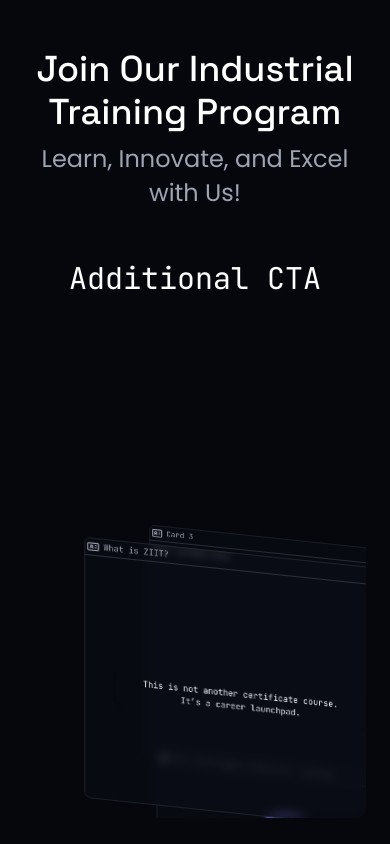
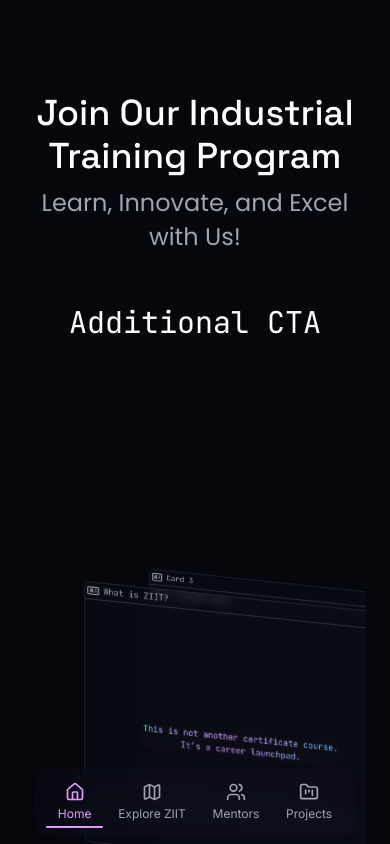
Before and after one commit to zaid-hassan/ziit, a React (Vite) app: page / in a window 390 px wide. Shown: the top 844 px of the page. Built offline with nearby package versions, Linux system fonts and the light colour scheme.

Commit message:
Add navbar

```diff
--- a/src/App.tsx
+++ b/src/App.tsx
@@ -3,9 +3,10 @@
 import ClickSpark from "./components/clickSpark/ClickSpark";
 import Hero from "./components/hero/Hero";
 import Mentors from "./components/mentors/Mentors";
-import OurOfferings from "./components/ourOfferings/OurOfferings";
+import OurOfferings from "./components/exploreZiit/ExploreZiit";
 import Partners from "./components/partners/Partners";
 import Pricing from "./components/pricing/Pricing";
+import Navbar from "./components/navbar/Navbar";
 
 function App() {
   return (
@@ -17,6 +18,9 @@
         sparkCount={8}
         duration={400}
       >
+        <div className="fixed top-0 left-0 w-full h-fit z-50">
+          <Navbar />
+        </div>
         {/* Hero Section */}
         <Hero />
 
--- a/src/components/ourOfferings/OurOfferings.tsx
+++ b/src/components/exploreZiit/ExploreZiit.tsx
@@ -19,7 +19,7 @@
 import StarBorder from "../starBorder/StarBorder";
 import GlareHover from "../glareHover/GlareHover";
 
-function OurOfferings() {
+function ExploreZiit() {
   const features = [
     {
       title: "Live Projects with Deployment",
@@ -103,14 +103,14 @@
   ];
 
   return (
-    <main className="min-h-screen w-full flex flex-col items-center p-4 bg-background text-text">
+    <main id="explore-ziit" className="min-h-screen w-full flex flex-col items-center p-4 bg-background text-text mt-11">
       <motion.h1
         className="text-center mb-12 text-4xl md:text-5xl font-bold text-heading font-title"
         initial={{ opacity: 0, y: 30 }}
         whileInView={{ opacity: 1, y: 0 }}
         transition={{ duration: 1.1, ease: "easeInOut", delay: 0.3 }}
       >
-        Our Offerings
+        Explore ZIIT
       </motion.h1>
       {/* Offerings */}
       <motion.div className="h-full w-full overflow-hidden">
@@ -230,4 +230,4 @@
   );
 }
 
-export default OurOfferings;
+export default ExploreZiit;
--- /dev/null
+++ b/src/components/gradientText/GradientText.css
@@ -0,0 +1,68 @@
+.animated-gradient-text {
+  position: relative;
+  margin: 0 auto;
+  display: flex;
+  max-width: fit-content;
+  flex-direction: row;
+  align-items: center;
+  justify-content: center;
+  border-radius: 1.25rem;
+  font-weight: 500;
+  backdrop-filter: blur(10px);
+  transition: box-shadow 0.5s ease-out;
+  overflow: hidden;
+  cursor: pointer;
+}
+
+.gradient-overlay {
+  position: absolute;
+  top: 0;
+  left: 0;
+  right: 0;
+  bottom: 0;
+  background-size: 300% 100%;
+  animation: gradient linear infinite;
+  border-radius: inherit;
+  z-index: 0;
+  pointer-events: none;
+}
+
+.gradient-overlay::before {
+  content: "";
+  position: absolute;
+  left: 0;
+  top: 0;
+  border-radius: inherit;
+  width: calc(100% - 2px);
+  height: calc(100% - 2px);
+  left: 50%;
+  top: 50%;
+  transform: translate(-50%, -50%);
+  background-color: #060010;
+  z-index: -1;
+}
+
+@keyframes gradient {
+  0% {
+    background-position: 0% 50%;
+  }
+
+  50% {
+    background-position: 100% 50%;
+  }
+
+  100% {
+    background-position: 0% 50%;
+  }
+}
+
+.text-content {
+  display: inline-block;
+  position: relative;
+  z-index: 2;
+  background-size: 300% 100%;
+  background-clip: text;
+  -webkit-background-clip: text;
+  color: transparent;
+  animation: gradient linear infinite;
+}
--- /dev/null
+++ b/src/components/gradientText/GradientText.tsx
@@ -0,0 +1,34 @@
+import "./GradientText.css";
+import type { ReactNode } from "react";
+
+interface GradientTextProps {
+  children: ReactNode;
+  className?: string;
+  colors?: string[];
+  animationSpeed?: number;
+  showBorder?: boolean;
+}
+
+export default function GradientText({
+  children,
+  className = "",
+  colors = ["#40ffaa", "#4079ff", "#40ffaa", "#4079ff", "#40ffaa"],
+  animationSpeed = 8,
+  showBorder = false,
+}: GradientTextProps) {
+  const gradientStyle = {
+    backgroundImage: `linear-gradient(to right, ${colors.join(", ")})`,
+    animationDuration: `${animationSpeed}s`,
+  };
+
+  return (
+    <div className={`animated-gradient-text ${className}`}>
+      {showBorder && (
+        <div className="gradient-overlay" style={gradientStyle}></div>
+      )}
+      <div className="text-content" style={gradientStyle}>
+        {children}
+      </div>
+    </div>
+  );
+}
--- a/src/components/hero/Hero.tsx
+++ b/src/components/hero/Hero.tsx
@@ -9,6 +9,7 @@
   UserRoundCheck,
 } from "lucide-react";
 import Orb from "../orb/Orb";
+import GradientText from "../gradientText/GradientText";
 const cardContent = [
   {
     title: "Industrial Training",
@@ -35,7 +36,8 @@
 ];
 function Hero() {
   return (
-    <main className="flex flex-col items-center justify-start w-full px-6 py-12 max-w-7xl mx-auto">
+
+      <main className="flex flex-col items-center justify-start w-full px-6 py-12 max-w-7xl mx-auto mt-11">
         <motion.h1
           className="text-center mb-12"
           initial={{ opacity: 0, y: 40 }}
@@ -80,7 +82,9 @@
                 >
                   <div className="flex flex-col items-center text-center p-4">
                     {card.icon}
-                  <h2 className="text-xl font-title text-text">{card.title}</h2>
+                    <h2 className="text-xl font-title text-text">
+                      {card.title}
+                    </h2>
                     <p className="text-muted font-subtitle text-sm mt-2">
                       {card.description}
                     </p>
@@ -162,6 +166,7 @@
                     </motion.h1>
                   </div>
                 </Card>
+
                 <Card className="bg-card">
                   <h3 className="border-border border-b-1 p-1 text-muted font-display flex gap-x-2 items-center justify-start">
                     <IdCard /> What is ZIIT?
@@ -177,12 +182,24 @@
                     }}
                     className="flex h-full items-center justify-center"
                   >
-                  <p className="font-display text-text px-2 py-1 w-[80%] text-center shadow-md hover:shadow-lg transition-shadow duration-300 select-none">
-                    This is not another certificate course. <br /> It’s a career
-                    launchpad.
-                  </p>
+                    <GradientText
+                      colors={[
+                        "oklch(0.83 0.24 300)",
+                        "oklch(0.78 0.23 235)",
+                        "oklch(0.83 0.24 300)",
+                        "oklch(0.78 0.23 235)",
+                        "oklch(0.83 0.24 300)",
+                      ]}
+                      animationSpeed={3}
+                      showBorder={false}
+                      className="font-display text-primary px-2 py-1 w-[80%] text-center shadow-md hover:shadow-lg transition-shadow duration-300 select-none"
+                    >
+                      This is not another certificate course. <br /> It’s a
+                      career launchpad.
+                    </GradientText>
                   </motion.div>
                 </Card>
+
                 <Card className="bg-card">
                   <h3 className="border-border border-b-1 p-1 text-muted font-display flex gap-x-2 items-center justify-start">
                     <IdCard /> Card 3
--- a/src/components/mentors/Mentors.tsx
+++ b/src/components/mentors/Mentors.tsx
@@ -2,7 +2,7 @@
 import TiltedCard from "../tiltedCard/TiltedCard";
 function Mentors() {
   return (
-    <main className="flex flex-col items-center justify-start w-full min-h-[50svh] px-6 py-12 max-w-7xl mx-auto">
+    <main id="mentors" className="flex flex-col items-center justify-start mt-11 w-full min-h-[50svh] px-6 py-12 max-w-7xl mx-auto">
           <motion.h1
             className="text-center mb-12 text-4xl font-title text-heading"
             initial={{ opacity: 0, y: 30 }}
--- a/src/components/navbar/Navbar.tsx
+++ b/src/components/navbar/Navbar.tsx
@@ -1,66 +1,62 @@
-import { CircleUser, FolderKanban, Home, Mail } from "lucide-react";
-import { NavLink } from "react-router-dom";
+import { useState } from "react";
+import { motion } from "framer-motion";
+import {
+  Home,
+  Map,
+  Users,
+  FolderKanban,
+} from "lucide-react"; // Use icons as needed
 
-function Navbar() {
+const navLinks = [
+  { label: "Home", href: "#", icon: <Home className="w-5 h-5" /> },
+  { label: "Explore ZIIT", href: "#explore-ziit", icon: <Map className="w-5 h-5" /> },
+  { label: "Mentors", href: "#mentors", icon: <Users className="w-5 h-5" /> },
+  { label: "Projects", href: "#projects", icon: <FolderKanban className="w-5 h-5" /> },
+];
+
+export default function Navbar() {
+  const [activeLink, setActiveLink] = useState(navLinks[0]);
+
   return (
-    <nav className="flex h-11 w-[90%] md:w-[40%] rounded-xl justify-evenly items-center gap-x-4 mx-auto bg-white/10 backdrop-blur-md transition-all duration-700 ease-in-out">
-      <NavLink
-        to="/"
-        aria-label="home"
-        className={({ isActive }) =>
-          `flex items-center transition-transform duration-300 ease-in-out ${
-            isActive
-              ? "text-gruv-dark-accent scale-110"
-              : "text-gruv-dark-accent-alt"
-          } hover:text-gruv-dark-accent-hover`
-        }
-      >
-        <Home className="w-6 h-6" />
-      </NavLink>
+    <nav
+      className="
+        fixed z-50
+        w-full max-w-xs md:max-w-xl mx-auto
+        flex justify-evenly items-center
+        bg-card/20 backdrop-blur-lg rounded-xl shadow-md
+        transition-all duration-500 ease-in-out
 
-      <NavLink
-        to="/about"
-        aria-label="about"
-        className={({ isActive }) =>
-          `flex items-center transition-transform duration-300 ease-in-out ${
-            isActive
-              ? "text-gruv-dark-accent scale-110"
-              : "text-gruv-dark-accent-alt"
-          } hover:text-gruv-dark-accent-hover`
-        }
-      >
-        <CircleUser className="w-6 h-6" />
-      </NavLink>
+        bottom-2 md:top-4 md:bottom-auto
+        left-1/2 -translate-x-1/2 px-2 py-2
+      "
+    >
+      {navLinks.map((link) => (
+        <div
+          key={link.label}
+          onClick={() => setActiveLink(link)}
+          className="relative flex flex-col items-center justify-center px-3 py-1.5 cursor-pointer"
+        >
+          <a
+            href={link.href}
+            className={`flex flex-col items-center text-xs font-medium transition-colors ${
+              activeLink.label === link.label
+                ? "text-accent"
+                : "text-muted hover:text-accent-soft"
+            }`}
+          >
+            {link.icon}
+            <span className="mt-1">{link.label}</span>
+          </a>
 
-      <NavLink
-        to="/contact"
-        aria-label="contact"
-        className={({ isActive }) =>
-          `flex items-center transition-transform duration-300 ease-in-out ${
-            isActive
-              ? "text-gruv-dark-accent scale-110"
-              : "text-gruv-dark-accent-alt"
-          } hover:text-gruv-dark-accent-hover`
-        }
-      >
-        <Mail className="w-6 h-6" />
-      </NavLink>
-
-      <NavLink
-        to="/projects"
-        aria-label="projects"
-        className={({ isActive }) =>
-          `flex items-center transition-transform duration-300 ease-in-out ${
-            isActive
-              ? "text-gruv-dark-accent scale-110"
-              : "text-gruv-dark-accent-alt"
-          } hover:text-gruv-dark-accent-hover`
-        }
-      >
-        <FolderKanban className="w-6 h-6" />
-      </NavLink>
+          {activeLink.label === link.label && (
+            <motion.div
+              layoutId="nav-underline"
+              className="absolute bottom-0 left-0 right-0 h-[2px] bg-accent rounded-full md:top-full md:bottom-auto"
+              transition={{ type: "spring", stiffness: 500, damping: 30 }}
+            />
+          )}
+        </div>
+      ))}
     </nav>
   );
 }
-
-export default Navbar;
--- a/src/index.css
+++ b/src/index.css
@@ -59,3 +59,7 @@
   font-family: var(--font-display);
   font-weight: var(--font-weight-black);
 }
+
+html {
+  scroll-behavior: smooth;
+}
```
Lines whose indentation alone changed are shown as unchanged.
